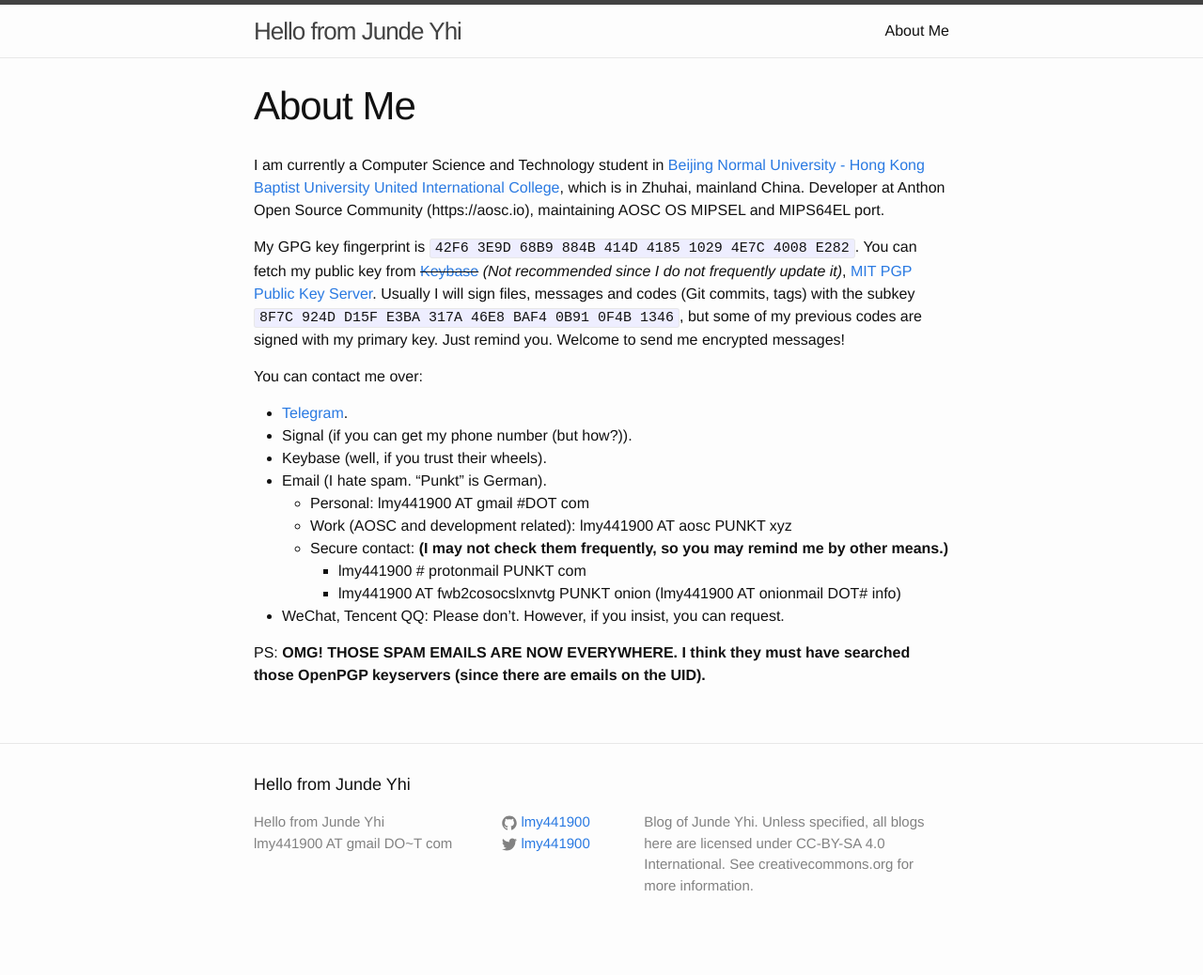
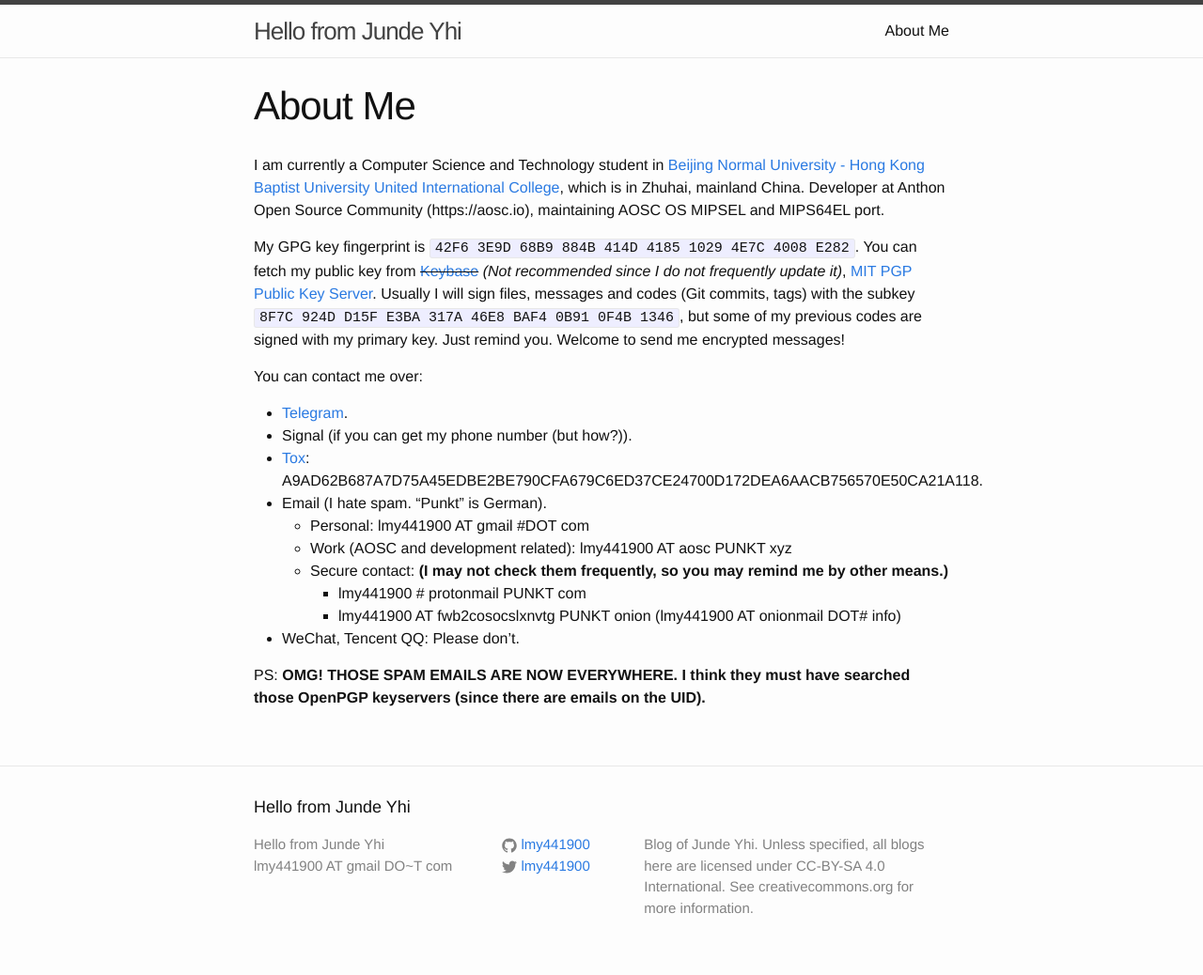
Before and after one commit to lmy441900/lmy441900.github.io, a Jekyll site: the page built from about.md, in a window 1280 px wide. Shown: the whole page at 94% size. Built offline with Jekyll 4.4.1, drawn with Linux system fonts in a browser that asks for light colours; before the commit the page ends 1014 px from its top, so only the background shows below that.

Commit message:
about: update contact, add tox

```diff
--- a/about.md
+++ b/about.md
@@ -12,14 +12,14 @@
 
 - [Telegram][tg].
 - Signal (if you can get my phone number (but how?)).
-- Keybase (well, if you trust their wheels).
+- [Tox][tox]: A9AD62B687A7D75A45EDBE2BE790CFA679C6ED37CE24700D172DEA6AACB756570E50CA21A118.
 - Email (I hate spam. "Punkt" is German).
   - Personal: lmy441900 AT gmail #DOT com
   - Work (AOSC and development related): lmy441900 AT aosc PUNKT xyz
   - Secure contact: **(I may not check them frequently, so you may remind me by other means.)**
     - lmy441900 # protonmail PUNKT com
     - lmy441900 AT fwb2cosocslxnvtg PUNKT onion (lmy441900 AT onionmail DOT# info)
-- WeChat, Tencent QQ: Please don't. However, if you insist, you can request. <!-- You actually can get them from somewhere. -->
+- WeChat, Tencent QQ: Please don't. <!-- You actually can get them from somewhere. -->
 
 PS: **OMG! THOSE SPAM EMAILS ARE NOW EVERYWHERE. I think they must have searched those OpenPGP keyservers (since there are emails on the UID).**
 
@@ -27,3 +27,4 @@
 [keybase]:  https://keybase.io/lmy441900
 [mit-pgp]:  http://pgp.mit.edu/pks/lookup?search=0x10294E7C4008E282
 [tg]:       https://t.me/lmy441900
+[tox]:      tox:A9AD62B687A7D75A45EDBE2BE790CFA679C6ED37CE24700D172DEA6AACB756570E50CA21A118
```
